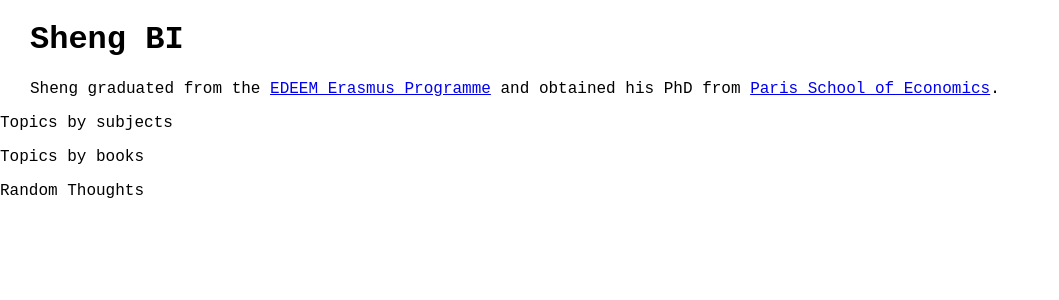
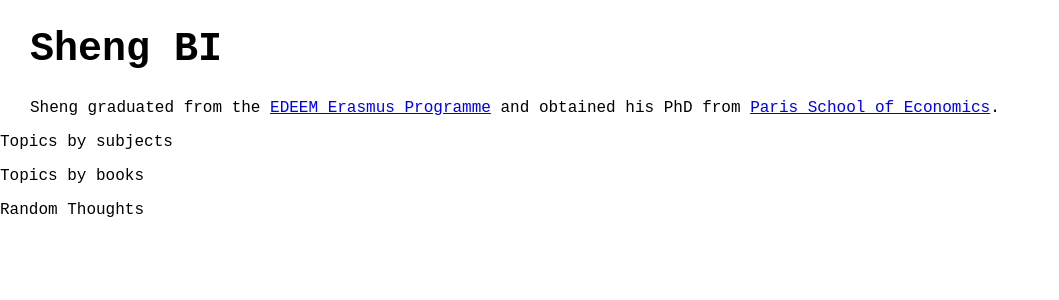
Before and after one commit to brbisheng/brbisheng.github.io, a Jekyll site: the page built from index.html, in a window 1280 px wide. Shown: the top 300 px of the page, without its empty margins (0-1059 px from the left). Built offline with Jekyll 4.4.1, drawn with Linux system fonts in a browser that asks for light colours; nearby versions of some CDN libraries.

Commit message:
Update style.css

```diff
--- a/assets/css/style.css
+++ b/assets/css/style.css
@@ -4,3 +4,13 @@ body {
     background-color: white;
     margin: 0;
 }
+
+h1 {
+    font-size: 40px;
+    font-weight: 700;
+    display: block;
+    margin-block-start: 0.67em;
+    margin-block-end: 0.67em;
+    margin-inline-start: 0px;
+    margin-inline-end: 0px;
+}
```
